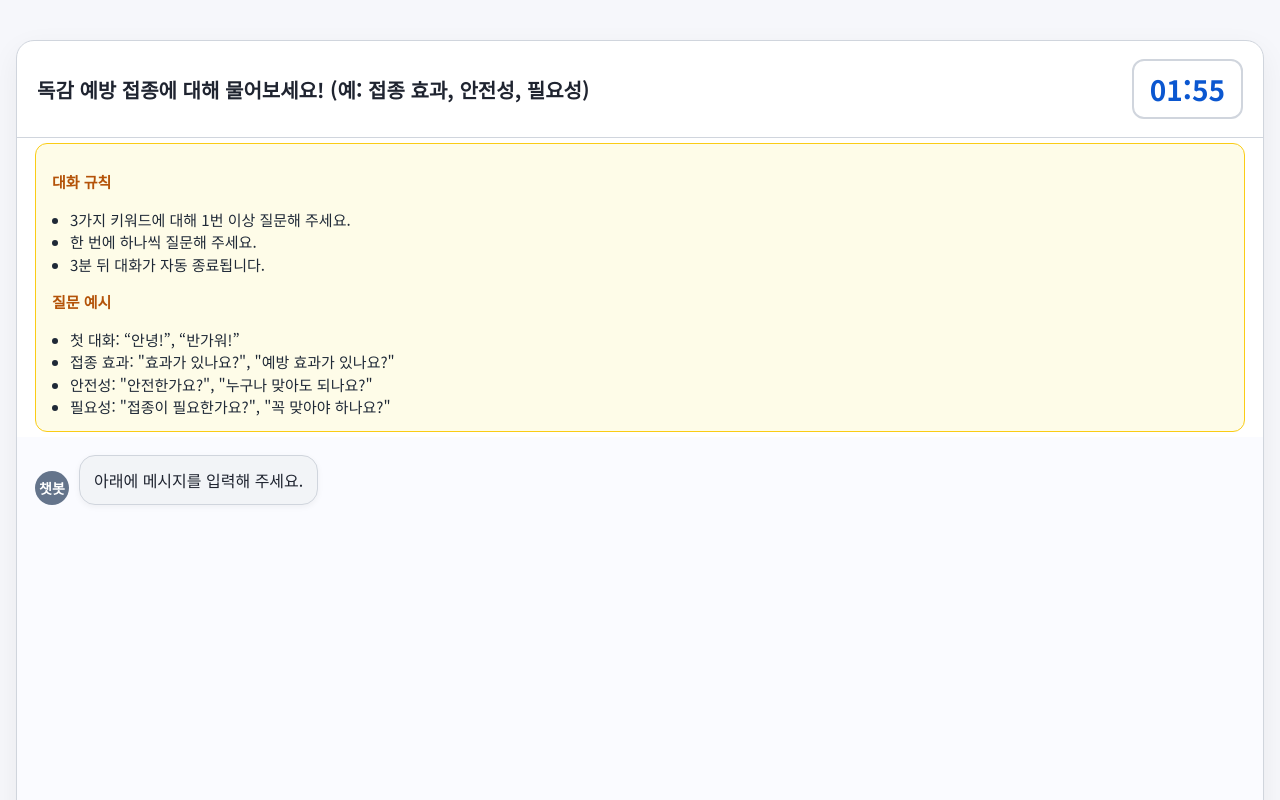
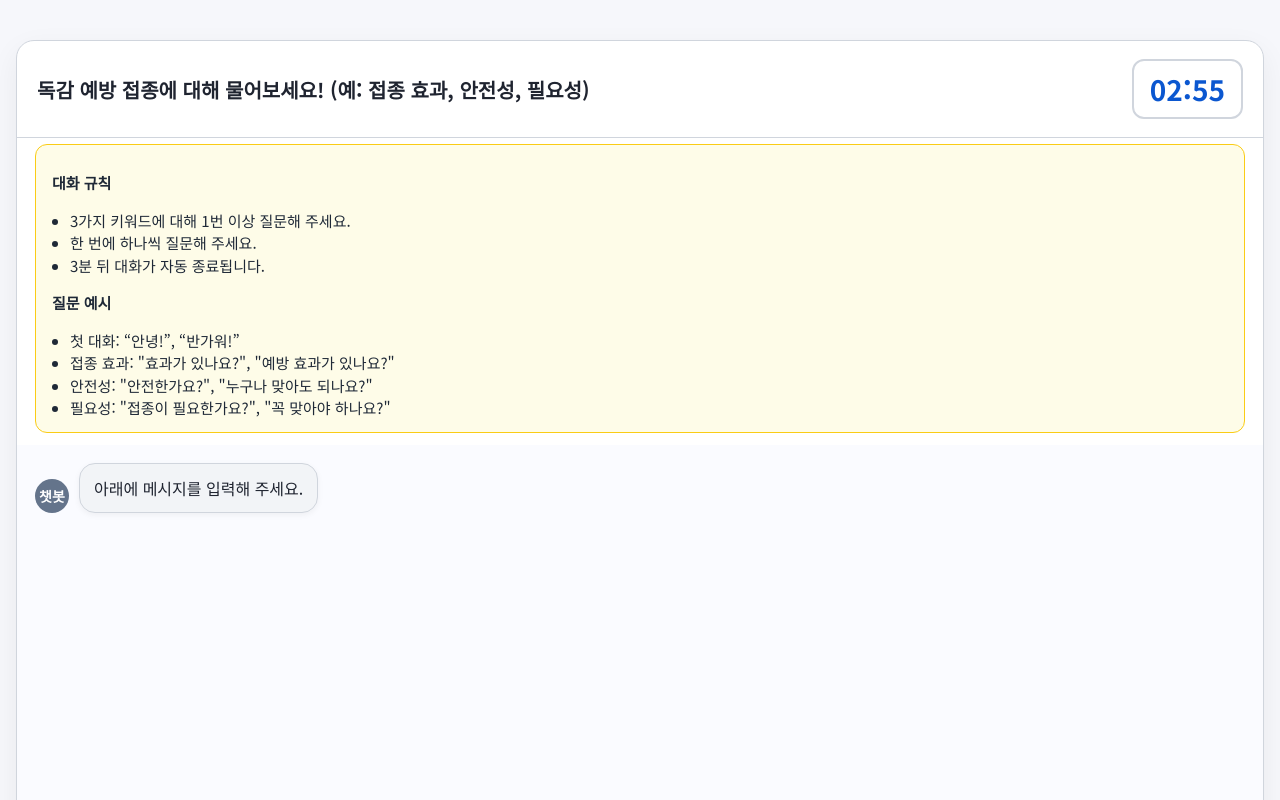
Before and after one commit to wowssun0/chatbot, a website: page public/chat.html in a window 1280 px wide. Shown: the top 800 px of the page. Drawn offline with Linux system fonts and the light colour scheme.

Commit message:
Update chat.html

```diff
--- a/public/chat.html
+++ b/public/chat.html
@@ -108,18 +108,16 @@ body {
 }
 
 .guide-box {
-    background: #fefce8;        /* 연한 노랑 배경 */
-    border: 1px solid #facc15;  /* 진한 노랑 테두리 */
+  background: #fefce8;
+  border: 1px solid #facc15;
   border-radius: 12px;
   padding: 12px 16px;
-    margin: 5px 18px;          /* 상단/좌우 여백 */
+  margin: 6px 18px 12px 18px; /* 위 6px, 좌우 18px, 아래 12px */
   font-size: 15px;
   line-height: 1.5;
-    color: #1f2937;             /* 글자 진한 회색 */
+  color: #1f2937;
 }
-  .guide-box strong {
-    color: #b45309;             /* 키워드 강조 색상 */
-  }
+
   </style>
 </head>
 <body>
@@ -127,7 +125,7 @@ body {
     <div class="card">
       <div class="header">
         <div class="title" id="title">독감 예방 백신 챗봇</div>
-        <div id="countdown" class="timer" aria-live="polite">02:00</div>
+        <div id="countdown" class="timer" aria-live="polite">03:00</div>
         <button id="speak" class="btn" style="display:none">눌러서 말하기</button>
       </div>
       <div class="guide-box">
@@ -203,8 +201,8 @@ const codeText = document.getElementById('codeText');
 const copyCode = document.getElementById('copyCode');
 
 
-    // ===== 2분 카운트다운 표시만 추가 =====
-const COUNTDOWN_MS = 120000; // 2분
+    // ===== 3분 카운트다운 표시만 추가 =====
+const COUNTDOWN_MS = 180000; // 3분
 const startTs = Date.now();
 const countdownEl = document.getElementById('countdown');
 
@@ -426,7 +424,7 @@ if (codeBox && codeText) {
       if (userInput) userInput.disabled = true;
       if (sendBtn) sendBtn.disabled = true;
       if (speakBtn) speakBtn.disabled = true;
-    }, 120000);
+    }, 180000);
     copyCode?.addEventListener('click', async () => {
   try {
     await navigator.clipboard.writeText(surveyCode);
```
Lines whose indentation alone changed are shown as unchanged.
